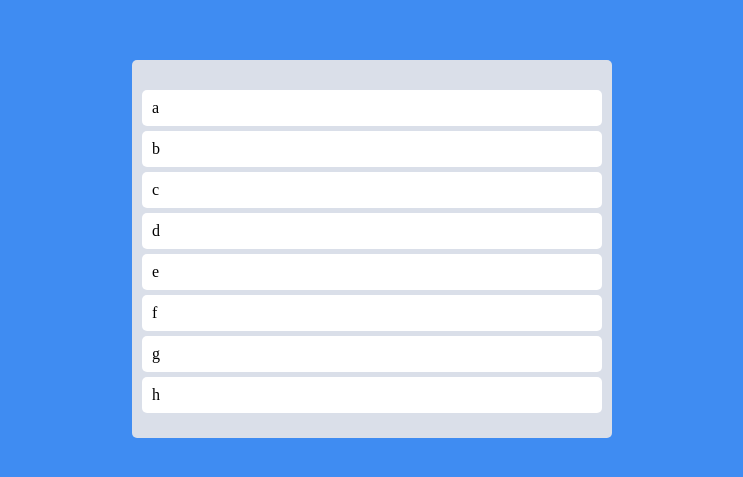
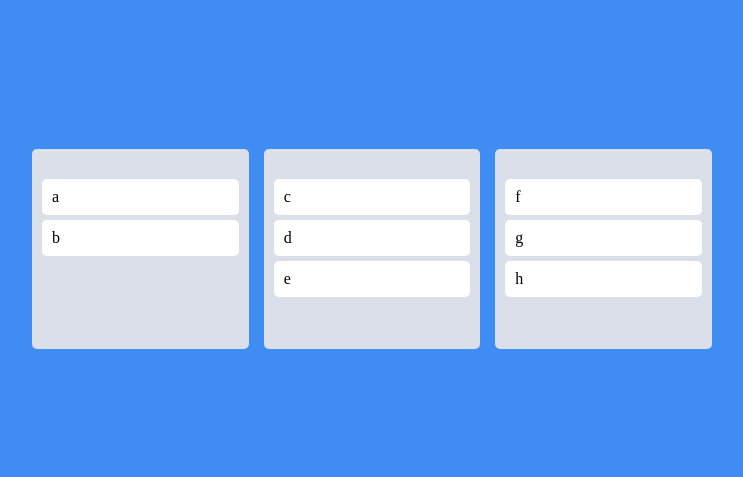
Before and after one commit to sangmin-yoon/react-trello-clone, a React (Create React App) app: page / in a window 1280 px wide. Shown: the part 151-628 px from the top of the page, without its empty margins (268-1011 px from the left). Built offline with nearby package versions, Linux system fonts and the light colour scheme.

Commit message:
Multi Boards

```diff
--- a/src/App.tsx
+++ b/src/App.tsx
@@ -7,11 +7,11 @@
 import { useRecoilState } from "recoil";
 import styled from "styled-components";
 import { toDoState } from "./atoms";
-import DragabbleCard from "./Components/DragabbleCard";
+import Board from "./Components/Board";
 
 const Wrapper = styled.div`
   display: flex;
-  max-width: 480px;
+  max-width: 680px;
   width: 100%;
   margin: 0 auto;
   justify-content: center;
@@ -21,43 +21,29 @@
 
 const Boards = styled.div`
   display: grid;
-  grid-template-columns: repeat(1, 1fr);
+  grid-template-columns: repeat(3, 1fr);
+  gap: 15px;
   width: 100%;
-`;
-
-const Board = styled.div`
-  padding: 20px 10px;
-  padding-top: 30px;
-  background-color: ${(props) => props.theme.boardColor};
-  border-radius: 5px;
-  min-height: 200px;
 `;
 
 function App() {
   const [toDos, setToDos] = useRecoilState(toDoState);
   const onDragEnd = ({ draggableId, destination, source }: DropResult) => {
     if (!destination) return;
-    setToDos((oldToDos) => {
-      const toDosCopy = [...oldToDos];
-      toDosCopy.splice(source.index, 1);
-      toDosCopy.splice(destination?.index, 0, draggableId);
-      return toDosCopy;
-    });
+    // setToDos((oldToDos) => {
+    //   const toDosCopy = [...oldToDos];
+    //   toDosCopy.splice(source.index, 1);
+    //   toDosCopy.splice(destination?.index, 0, draggableId);
+    //   return toDosCopy;
+    // });
   };
   return (
     <DragDropContext onDragEnd={onDragEnd}>
       <Wrapper>
         <Boards>
-          <Droppable droppableId="one">
-            {(magic) => (
-              <Board ref={magic.innerRef} {...magic.droppableProps}>
-                {toDos.map((toDo, index) => (
-                  <DragabbleCard key={toDo} index={index} toDo={toDo} />
-                ))}
-                {magic.placeholder}
-              </Board>
-            )}
-          </Droppable>
+          {Object.keys(toDos).map((boardId) => (
+            <Board boardId={boardId} key={boardId} toDos={toDos[boardId]} />
+          ))}
         </Boards>
       </Wrapper>
     </DragDropContext>
--- /dev/null
+++ b/src/Components/Board.tsx
@@ -0,0 +1,33 @@
+import { Droppable } from "react-beautiful-dnd";
+import styled from "styled-components";
+import DragabbleCard from "./DragabbleCard";
+
+const Wrapper = styled.div`
+  padding: 20px 10px;
+  padding-top: 30px;
+  background-color: ${(props) => props.theme.boardColor};
+  border-radius: 5px;
+  min-height: 200px;
+`;
+
+interface IBoardProps {
+  toDos: string[];
+  boardId: string;
+}
+
+function Board({ toDos, boardId }: IBoardProps) {
+  return (
+    <Droppable droppableId={boardId}>
+      {(magic) => (
+        <Wrapper ref={magic.innerRef} {...magic.droppableProps}>
+          {toDos.map((toDo, index) => (
+            <DragabbleCard key={toDo} index={index} toDo={toDo} />
+          ))}
+          {magic.placeholder}
+        </Wrapper>
+      )}
+    </Droppable>
+  );
+}
+
+export default Board;
--- a/src/atoms.tsx
+++ b/src/atoms.tsx
@@ -1,6 +1,14 @@
 import { atom } from "recoil";
 
-export const toDoState = atom({
+interface IToDoState {
+  [key: string]: string[];
+}
+
+export const toDoState = atom<IToDoState>({
   key: "toDo",
-  default: ["a", "b", "c", "d", "e", "f", "g", "h"],
+  default: {
+    to_do: ["a", "b"],
+    doing: ["c", "d", "e"],
+    done: ["f", "g", "h"],
+  },
 });
```
Also changed, not shown: 1 other file (tests, documents, lock files or other folders).
